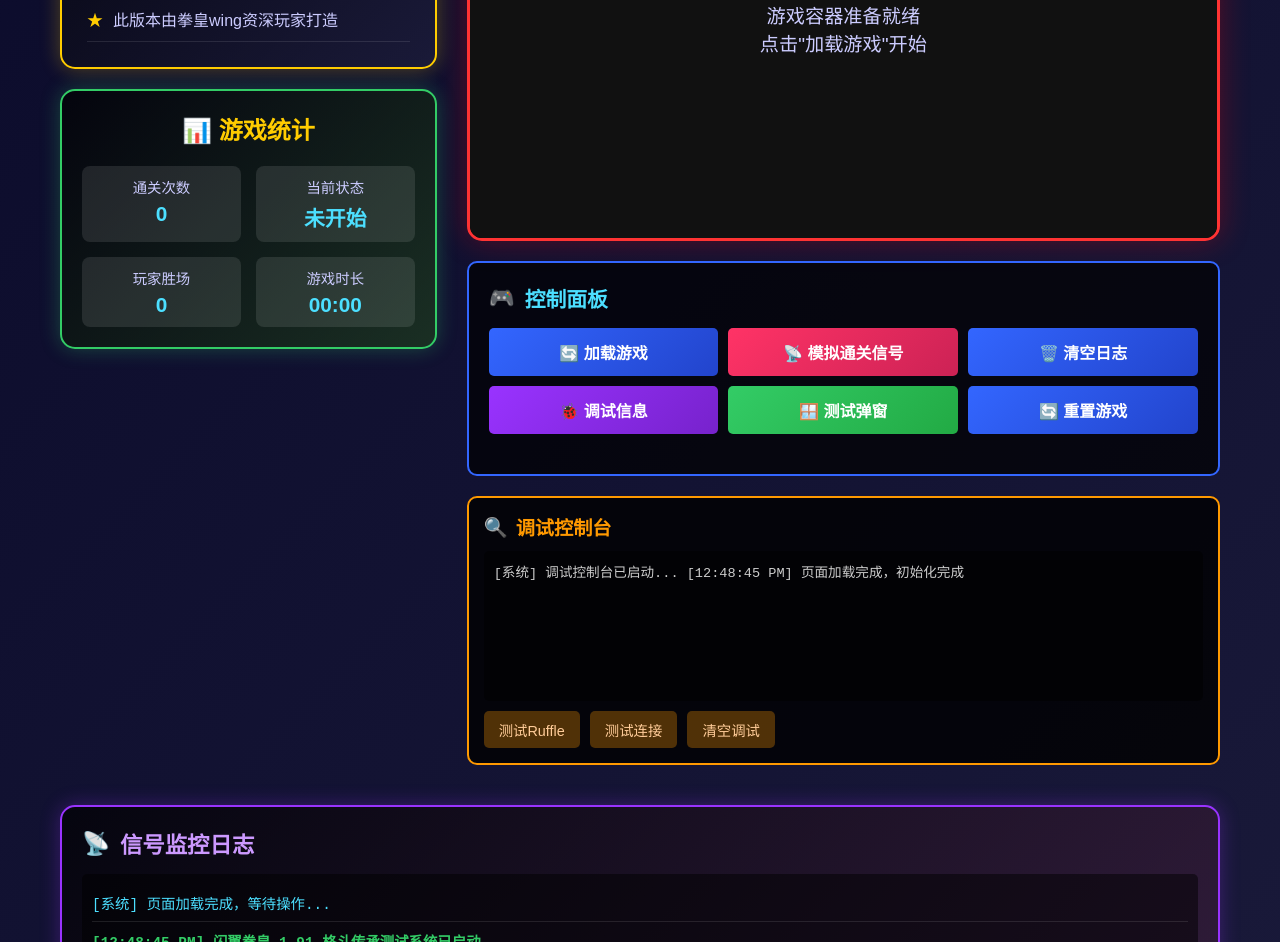
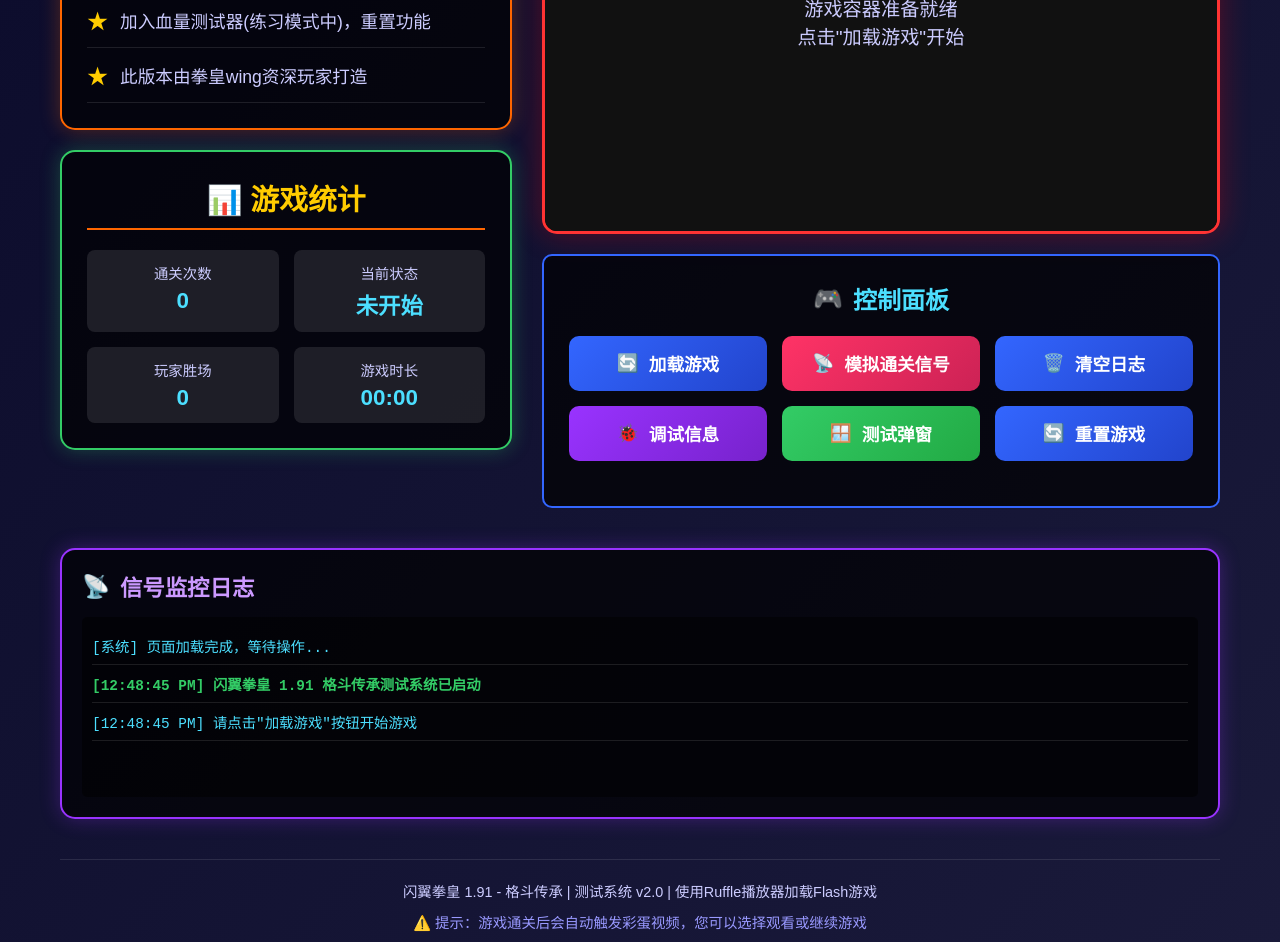
Before and after one commit to zhaoguotao90/-kof7k-game-, a plain HTML site: page test.html in a window 1280 px wide. Shown: the part 543-1485 px from the top of the page. Drawn offline with Linux system fonts and the light colour scheme.

Commit message:
Update test.html

```diff
--- a/test.html
+++ b/test.html
@@ -4,7 +4,6 @@
     <meta charset="UTF-8">
     <meta name="viewport" content="width=device-width, initial-scale=1.0">
     <title>闪翼拳皇 1.91 - 格斗传承</title>
-    <!-- 引入Ruffle播放器 -->
     <script src="https://unpkg.com/@ruffle-rs/ruffle"></script>
     <style>
         * {
@@ -37,7 +36,7 @@
         }
 
         .main-title {
-            font-size: 3.5em;
+            font-size: 3.2em;
             background: linear-gradient(45deg, #ffcc00, #ff9900, #ffff00);
             -webkit-background-clip: text;
             background-clip: text;
@@ -69,9 +68,62 @@
             margin-bottom: 40px;
         }
 
-        /* 游戏区域 */
+        /* 左侧信息区域 */
+        .info-section {
+            flex: 1;
+            min-width: 300px;
+        }
+
+        .game-intro {
+            background: rgba(0, 0, 0, 0.7);
+            border-radius: 15px;
+            padding: 25px;
+            margin-bottom: 20px;
+            border: 2px solid #ff6600;
+            box-shadow: 0 0 20px rgba(255, 102, 0, 0.3);
+        }
+
+        .section-title {
+            color: #ffcc00;
+            font-size: 1.8em;
+            margin-bottom: 20px;
+            text-align: center;
+            border-bottom: 2px solid #ff6600;
+            padding-bottom: 10px;
+        }
+
+        .features {
+            list-style: none;
+            margin-top: 20px;
+        }
+
+        .features li {
+            padding: 12px 0;
+            border-bottom: 1px solid rgba(255, 255, 255, 0.1);
+            color: #ccccff;
+            display: flex;
+            align-items: center;
+            gap: 12px;
+            font-size: 1.1em;
+        }
+
+        .features li:before {
+            content: "★";
+            color: #ffcc00;
+            font-size: 1.2em;
+        }
+
+        .update-info {
+            background: rgba(0, 0, 0, 0.7);
+            border-radius: 15px;
+            padding: 25px;
+            border: 2px solid #33cc66;
+            box-shadow: 0 0 20px rgba(51, 204, 102, 0.3);
+        }
+
+        /* 右侧游戏区域 */
         .game-section {
-            flex: 2;
+            flex: 1.5;
             min-width: 300px;
         }
 
@@ -97,42 +149,48 @@
         .control-panel {
             background: rgba(0, 0, 0, 0.7);
             border-radius: 10px;
-            padding: 20px;
+            padding: 25px;
             border: 2px solid #3366ff;
         }
 
-        .panel-title {
+        .control-title {
             color: #4cdfff;
-            font-size: 1.3em;
-            margin-bottom: 15px;
+            font-size: 1.5em;
+            margin-bottom: 20px;
+            text-align: center;
             display: flex;
             align-items: center;
+            justify-content: center;
             gap: 10px;
         }
 
         .control-buttons {
             display: grid;
-            grid-template-columns: repeat(3, 1fr);
-            gap: 10px;
+            grid-template-columns: repeat(auto-fit, minmax(180px, 1fr));
+            gap: 15px;
             margin-bottom: 20px;
         }
 
         .btn {
-            padding: 12px 20px;
+            padding: 15px 20px;
             background: linear-gradient(135deg, #3366ff, #2244cc);
             color: white;
             border: none;
-            border-radius: 5px;
-            font-size: 16px;
+            border-radius: 10px;
+            font-size: 1.1em;
             font-weight: bold;
             cursor: pointer;
             transition: all 0.3s ease;
+            display: flex;
+            align-items: center;
+            justify-content: center;
+            gap: 10px;
             text-align: center;
         }
 
         .btn:hover {
             transform: translateY(-3px);
-            box-shadow: 0 5px 15px rgba(0, 0, 0, 0.3);
+            box-shadow: 0 5px 15px rgba(51, 102, 255, 0.4);
             background: linear-gradient(135deg, #4477ff, #3355dd);
         }
 
@@ -160,63 +218,17 @@
             background: linear-gradient(135deg, #aa44ff, #8833dd);
         }
 
-        /* 信息面板 */
-        .info-section {
-            flex: 1;
-            min-width: 300px;
-        }
-
-        .update-info {
-            background: linear-gradient(135deg, rgba(0, 0, 0, 0.7), rgba(30, 30, 60, 0.7));
-            border-radius: 15px;
-            padding: 25px;
-            margin-bottom: 20px;
-            border: 2px solid #ffcc00;
-            box-shadow: 0 0 20px rgba(255, 204, 0, 0.3);
-        }
-
-        .info-title {
-            color: #ffcc00;
-            font-size: 1.5em;
-            margin-bottom: 20px;
-            text-align: center;
-        }
-
-        .update-list {
-            list-style: none;
-        }
-
-        .update-list li {
-            padding: 10px 0;
-            border-bottom: 1px solid rgba(255, 255, 255, 0.1);
-            color: #ccccff;
-            display: flex;
-            align-items: center;
-            gap: 10px;
-        }
-
-        .update-list li:before {
-            content: "★";
-            color: #ffcc00;
-        }
-
-        .stats-panel {
-            background: linear-gradient(135deg, rgba(0, 0, 0, 0.7), rgba(30, 60, 30, 0.7));
-            border-radius: 15px;
-            padding: 20px;
-            border: 2px solid #33cc66;
-            box-shadow: 0 0 20px rgba(51, 204, 102, 0.3);
-        }
-
+        /* 状态统计 */
         .stats-grid {
             display: grid;
             grid-template-columns: repeat(2, 1fr);
             gap: 15px;
+            margin-top: 20px;
         }
 
         .stat-item {
             text-align: center;
-            padding: 10px;
+            padding: 12px;
             background: rgba(255, 255, 255, 0.1);
             border-radius: 8px;
         }
@@ -229,13 +241,13 @@
 
         .stat-value {
             color: #4cdfff;
-            font-size: 1.3em;
+            font-size: 1.4em;
             font-weight: bold;
         }
 
         /* 日志区域 */
         .log-section {
-            background: linear-gradient(135deg, rgba(0, 0, 0, 0.7), rgba(60, 30, 60, 0.7));
+            background: rgba(0, 0, 0, 0.7);
             border-radius: 15px;
             padding: 20px;
             margin-top: 20px;
@@ -271,55 +283,6 @@
         .log-entry.success { color: #33cc66; font-weight: bold; }
         .log-entry.warning { color: #ffcc00; }
         .log-entry.error { color: #ff6666; }
-
-        /* 调试面板 */
-        .debug-panel {
-            background: rgba(0, 0, 0, 0.8);
-            border-radius: 10px;
-            padding: 15px;
-            margin-top: 20px;
-            border: 2px solid #ff9900;
-        }
-
-        .debug-title {
-            color: #ff9900;
-            font-size: 1.2em;
-            margin-bottom: 10px;
-            display: flex;
-            align-items: center;
-            gap: 8px;
-        }
-
-        .debug-content {
-            background: rgba(0, 0, 0, 0.5);
-            border-radius: 5px;
-            padding: 10px;
-            font-family: 'Courier New', monospace;
-            font-size: 0.85em;
-            height: 150px;
-            overflow-y: auto;
-            color: #cccccc;
-        }
-
-        .debug-buttons {
-            display: flex;
-            gap: 10px;
-            margin-top: 10px;
-        }
-
-        .debug-btn {
-            padding: 8px 15px;
-            background: rgba(255, 153, 0, 0.3);
-            color: #ffcc99;
-            border: none;
-            border-radius: 5px;
-            font-size: 0.9em;
-            cursor: pointer;
-        }
-
-        .debug-btn:hover {
-            background: rgba(255, 153, 0, 0.5);
-        }
 
         /* 模态窗口 */
         .modal {
@@ -400,7 +363,7 @@
 
         .countdown {
             margin-top: 20px;
-            color: #aaa;
+            color: #ccccff;
             font-size: 0.9em;
         }
 
@@ -480,8 +443,8 @@
     <div class="container">
         <!-- 标题区域 -->
         <div class="header">
-            <h1 class="main-title">闪翼拳皇 1.91</h1>
-            <h2 class="subtitle">格斗传承 - 调试版</h2>
+            <h1 class="main-title">拳皇KOF7K 通关测试</h1>
+            <h2 class="subtitle">闪翼拳皇 1.91 - 格斗传承</h2>
             <div class="version">光效华丽升级 | 新角色-卢卡尔 | 部分人物Bug修正</div>
         </div>
 
@@ -489,10 +452,10 @@
         <div class="main-content">
             <!-- 左侧信息区域 -->
             <div class="info-section">
-                <!-- 更新信息 -->
-                <div class="update-info">
-                    <h3 class="info-title">📢 更新说明</h3>
-                    <ul class="update-list">
+                <!-- 游戏介绍 -->
+                <div class="game-intro">
+                    <h3 class="section-title">🎮 游戏特色</h3>
+                    <ul class="features">
                         <li>光效华丽升级，视觉效果全面提升</li>
                         <li>新角色-卢卡尔加入战斗</li>
                         <li>部分人物Bug已经修正</li>
@@ -502,8 +465,8 @@
                 </div>
 
                 <!-- 统计面板 -->
-                <div class="stats-panel">
-                    <h3 class="info-title">📊 游戏统计</h3>
+                <div class="update-info">
+                    <h3 class="section-title">📊 游戏统计</h3>
                     <div class="stats-grid">
                         <div class="stat-item">
                             <div class="stat-label">通关次数</div>
@@ -540,7 +503,7 @@
 
                 <!-- 控制面板 -->
                 <div class="control-panel">
-                    <h3 class="panel-title">
+                    <h3 class="control-title">
                         <span>🎮</span>
                         控制面板
                     </h3>
@@ -571,22 +534,6 @@
                         </button>
                     </div>
                 </div>
-
-                <!-- 调试面板 -->
-                <div class="debug-panel">
-                    <h3 class="debug-title">
-                        <span>🔍</span>
-                        调试控制台
-                    </h3>
-                    <div id="debugContent" class="debug-content">
-                        [系统] 调试控制台已启动...
-                    </div>
-                    <div class="debug-buttons">
-                        <button class="debug-btn" onclick="testRuffle()">测试Ruffle</button>
-                        <button class="debug-btn" onclick="testConnection()">测试连接</button>
-                        <button class="debug-btn" onclick="clearDebug()">清空调试</button>
-                    </div>
-                </div>
             </div>
         </div>
 
@@ -603,10 +550,10 @@
 
         <!-- 页脚 -->
         <div class="footer">
-            <p>闪翼拳皇 1.91 - 格斗传承 | 调试系统 v2.0 | 使用Ruffle播放器加载Flash游戏</p>
+            <p>闪翼拳皇 1.91 - 格斗传承 | 测试系统 v2.0 | 使用Ruffle播放器加载Flash游戏</p>
             <p style="margin-top: 10px; color: #9999ff;">
                 <span>⚠️</span>
-                提示：此版本包含调试功能，正式发布前请移除调试代码
+                提示：游戏通关后会自动触发彩蛋视频，您可以选择观看或继续游戏
             </p>
         </div>
     </div>
@@ -697,72 +644,9 @@
             log.innerHTML = '<div class="log-entry info">[系统] 日志已清空 ' + new Date().toLocaleTimeString() + '</div>';
         }
 
-        // ==================== 调试系统 ====================
-        function addDebug(message) {
-            const debug = document.getElementById('debugContent');
-            const time = new Date().toLocaleTimeString();
-            debug.innerHTML += `[${time}] ${message}<br>`;
-            debug.scrollTop = debug.scrollHeight;
-        }
-
-        function clearDebug() {
-            document.getElementById('debugContent').innerHTML = '[系统] 调试控制台已清空 ' + new Date().toLocaleTimeString();
-        }
-
-        function testRuffle() {
-            addDebug('测试Ruffle播放器状态...');
-
-            if (window.RufflePlayer) {
-                addDebug('✅ RufflePlayer对象存在');
-
-                if (window.RufflePlayer.newest) {
-                    addDebug('✅ RufflePlayer.newest函数存在');
-
-                    try {
-                        const ruffle = window.RufflePlayer.newest();
-                        addDebug('✅ RufflePlayer.newest()调用成功');
-
-                        if (ruffle.createPlayer) {
-                            addDebug('✅ ruffle.createPlayer函数存在');
-                        } else {
-                            addDebug('❌ ruffle.createPlayer函数不存在');
-                        }
-                    } catch (error) {
-                        addDebug(`❌ RufflePlayer.newest()调用失败: ${error.message}`);
-                    }
-                } else {
-                    addDebug('❌ RufflePlayer.newest函数不存在');
-                }
-            } else {
-                addDebug('❌ RufflePlayer对象不存在');
-            }
-        }
-
-        function testConnection() {
-            addDebug('测试游戏文件连接...');
-
-            // 测试直链是否可访问
-            const testUrl = 'https://file.wd02.com/dl/5b320d25d4c1f9faab3ec77f3603ddf2.swf';
-            addDebug(`尝试访问: ${testUrl}`);
-
-            fetch(testUrl, { method: 'HEAD' })
-                .then(response => {
-                    if (response.ok) {
-                        addDebug('✅ 文件连接成功');
-                        addDebug(`文件大小: ${(response.headers.get('content-length') / 1024 / 1024).toFixed(2)}MB`);
-                    } else {
-                        addDebug(`❌ 文件连接失败: 状态码 ${response.status}`);
-                    }
-                })
-                .catch(error => {
-                    addDebug(`❌ 文件连接失败: ${error.message}`);
-                });
-        }
-
         // ==================== 游戏控制 ====================
         async function loadGame() {
             addLog('正在初始化Ruffle播放器...', 'info');
-            addDebug('开始加载游戏...');
             updateGameStatus('加载中');
 
             // 移除旧的播放器
@@ -783,31 +667,52 @@
             };
 
             try {
-                addDebug('尝试创建Ruffle播放器实例...');
+                addLog('尝试创建Ruffle播放器实例...', 'info');
                 const ruffle = window.RufflePlayer.newest();
                 rufflePlayer = ruffle.createPlayer();
                 gameScreen.innerHTML = '';
                 gameScreen.appendChild(rufflePlayer);
 
-                addDebug('播放器创建成功，开始加载游戏文件...');
+                addLog('播放器创建成功，开始加载游戏文件...', 'info');
 
-                // 使用直链加载游戏
+                // 原始直链
+                const originalUrl = 'https://file.wd02.com/dl/5b320d25d4c1f9faab3ec77f3603ddf2.swf';
+
+                // 使用 CORS 代理
+                const proxyUrl = 'https://api.allorigins.win/raw?url=' + encodeURIComponent(originalUrl);
+
+                addLog(`通过CORS代理加载: ${proxyUrl}`, 'info');
+
+                // 通过代理加载游戏
                 await rufflePlayer.load({
-                    url: 'https://file.wd02.com/dl/5b320d25d4c1f9faab3ec77f3603ddf2.swf',
+                    url: proxyUrl,
                     width: 800,
                     height: 500
                 });
 
                 addLog('✅ 游戏加载成功！请开始游戏。', 'success');
-                addDebug('游戏加载成功，准备开始');
                 updateGameStatus('进行中');
                 gameStartTime = new Date();
                 startGameTimer();
 
             } catch (error) {
                 addLog(`❌ 游戏加载失败: ${error.message}`, 'error');
-                addDebug(`游戏加载失败: ${error.message}`);
-                gameScreen.innerHTML = '<div style="color:#ff6666; text-align:center; padding:50px;"><div style="font-size: 3em; margin-bottom: 20px;">❌</div>游戏加载失败<br>' + error.message + '</div>';
+                gameScreen.innerHTML = `
+                    <div style="color:#ff6666; text-align:center; padding:50px;">
+                        <div style="font-size: 3em; margin-bottom: 20px;">❌</div>
+                        <div style="font-size: 1.2em; margin-bottom: 10px;">游戏加载失败</div>
+                        <div style="color:#ff9999; margin-bottom: 20px;">${error.message}</div>
+                        <div style="margin-bottom: 10px;">CORS策略阻止了文件加载</div>
+                        <button onclick="loadGame()" style="
+                            padding: 10px 20px;
+                            background: #3366ff;
+                            color: white;
+                            border: none;
+                            border-radius: 5px;
+                            margin-top: 20px;
+                        ">重新加载</button>
+                    </div>
+                `;
                 updateGameStatus('加载失败');
             }
         }
@@ -817,7 +722,6 @@
             if (event.data && event.data.type) {
                 console.log('收到消息:', event.data);
                 addLog(`收到信号: ${event.data.type}`, 'info');
-                addDebug(`收到消息事件: ${JSON.stringify(event.data)}`);
 
                 if (event.data.type.includes('VICTORY') ||
                     event.data.type.includes('WIN') ||
@@ -831,7 +735,6 @@
         // ExternalInterface回调函数
         window.onKofVictory = function(winner) {
             addLog(`通过ExternalInterface收到胜利信号: ${winner}`, 'success');
-            addDebug(`ExternalInterface胜利信号: ${winner}`);
             handleVictorySignal({ type: 'EXTERNAL_VICTORY', winner: winner });
         };
 
@@ -841,7 +744,6 @@
             updateVictoryCount();
 
             addLog(`🎉 第${victoryCount}次通关！类型: ${gameData.type}`, 'success');
-            addDebug(`处理通关信号: ${JSON.stringify(gameData)}`);
 
             // 更新模态窗口信息
             document.getElementById('modalWinner').textContent =
@@ -859,7 +761,6 @@
             const modal = document.getElementById('victoryModal');
             modal.style.display = 'flex';
             addLog('通关选择弹窗已显示', 'info');
-            addDebug('显示通关弹窗');
 
             startCountdown();
         }
@@ -868,7 +769,6 @@
             const modal = document.getElementById('victoryModal');
             modal.style.display = 'none';
             clearCountdown();
-            addDebug('隐藏通关弹窗');
         }
 
         function startCountdown() {
@@ -896,14 +796,12 @@
 
         function autoContinueGame() {
             addLog('倒计时结束，自动选择继续游戏', 'warning');
-            addDebug('自动继续游戏');
             continueGame();
         }
 
         // ==================== 用户选择 ====================
         function showVideo() {
             addLog('用户选择观看彩蛋视频', 'info');
-            addDebug('用户选择观看彩蛋视频');
             hideVictoryModal();
 
             const videoModal = document.getElementById('videoModal');
@@ -913,14 +811,12 @@
 
             video.play().catch(error => {
                 addLog(`视频播放失败: ${error.message}`, 'warning');
-                addDebug(`视频播放失败: ${error.message}`);
             });
 
             video.onended = function() {
                 setTimeout(() => {
                     closeVideo();
                     addLog('彩蛋视频播放完成', 'info');
-                    addDebug('彩蛋视频播放完成');
                 }, 1000);
             };
         }
@@ -932,23 +828,21 @@
             video.pause();
             video.currentTime = 0;
             videoModal.style.display = 'none';
-            addDebug('关闭视频播放器');
         }
 
         function continueGame() {
             addLog('用户选择继续游戏', 'info');
-            addDebug('用户选择继续游戏');
             hideVictoryModal();
 
             // 重新加载游戏
             if (rufflePlayer) {
                 rufflePlayer.load({
-                    url: 'https://file.wd02.com/dl/5b320d25d4c1f9faab3ec77f3603ddf2.swf',
+                    url: 'https://api.allorigins.win/raw?url=' +
+                         encodeURIComponent('https://file.wd02.com/dl/5b320d25d4c1f9faab3ec77f3603ddf2.swf'),
                     width: 800,
                     height: 500
                 });
                 addLog('游戏已重新加载，开始新的一轮', 'info');
-                addDebug('重新加载游戏');
             }
 
             // 显示提示
@@ -1015,7 +909,6 @@
         // ==================== 测试函数 ====================
         function testSignal() {
             addLog('手动触发模拟通关信号...', 'warning');
-            addDebug('触发模拟通关信号');
 
             window.postMessage({
                 type: 'KOF_GAME_VICTORY',
@@ -1025,25 +918,17 @@
             }, '*');
 
             addLog('测试信号已发送', 'success');
-            addDebug('测试信号发送成功');
         }
 
         function showDebugInfo() {
             addLog('=== 调试信息 ===', 'info');
-            addDebug('显示调试信息');
-
             addLog(`游戏状态: ${gameStatus}`, 'info');
             addLog(`通关次数: ${victoryCount}`, 'info');
             addLog(`Ruffle播放器: ${rufflePlayer ? '已加载' : '未加载'}`, 'info');
-
-            addDebug(`游戏状态: ${gameStatus}`);
-            addDebug(`通关次数: ${victoryCount}`);
-            addDebug(`Ruffle播放器: ${rufflePlayer ? '已加载' : '未加载'}`);
         }
 
         function forceShowModal() {
             addLog('强制显示通关弹窗', 'warning');
-            addDebug('强制显示通关弹窗');
             testSignal();
         }
 
@@ -1067,23 +952,12 @@
             }
 
             addLog('游戏状态已重置', 'info');
-            addDebug('游戏状态已重置');
         }
 
         // ==================== 初始化 ====================
         window.addEventListener('DOMContentLoaded', () => {
             addLog('闪翼拳皇 1.91 格斗传承测试系统已启动', 'success');
-            addDebug('页面加载完成，初始化完成');
             addLog('请点击"加载游戏"按钮开始游戏', 'info');
-
-            // 检查URL参数
-            const urlParams = new URLSearchParams(window.location.search);
-            if (urlParams.has('kof_victory')) {
-                const winner = urlParams.get('kof_victory');
-                addLog(`从URL参数检测到通关: ${winner}`, 'warning');
-                addDebug(`URL参数检测到通关: ${winner}`);
-                testSignal();
-            }
 
             // 初始化统计
             updateVictoryCount();
```
